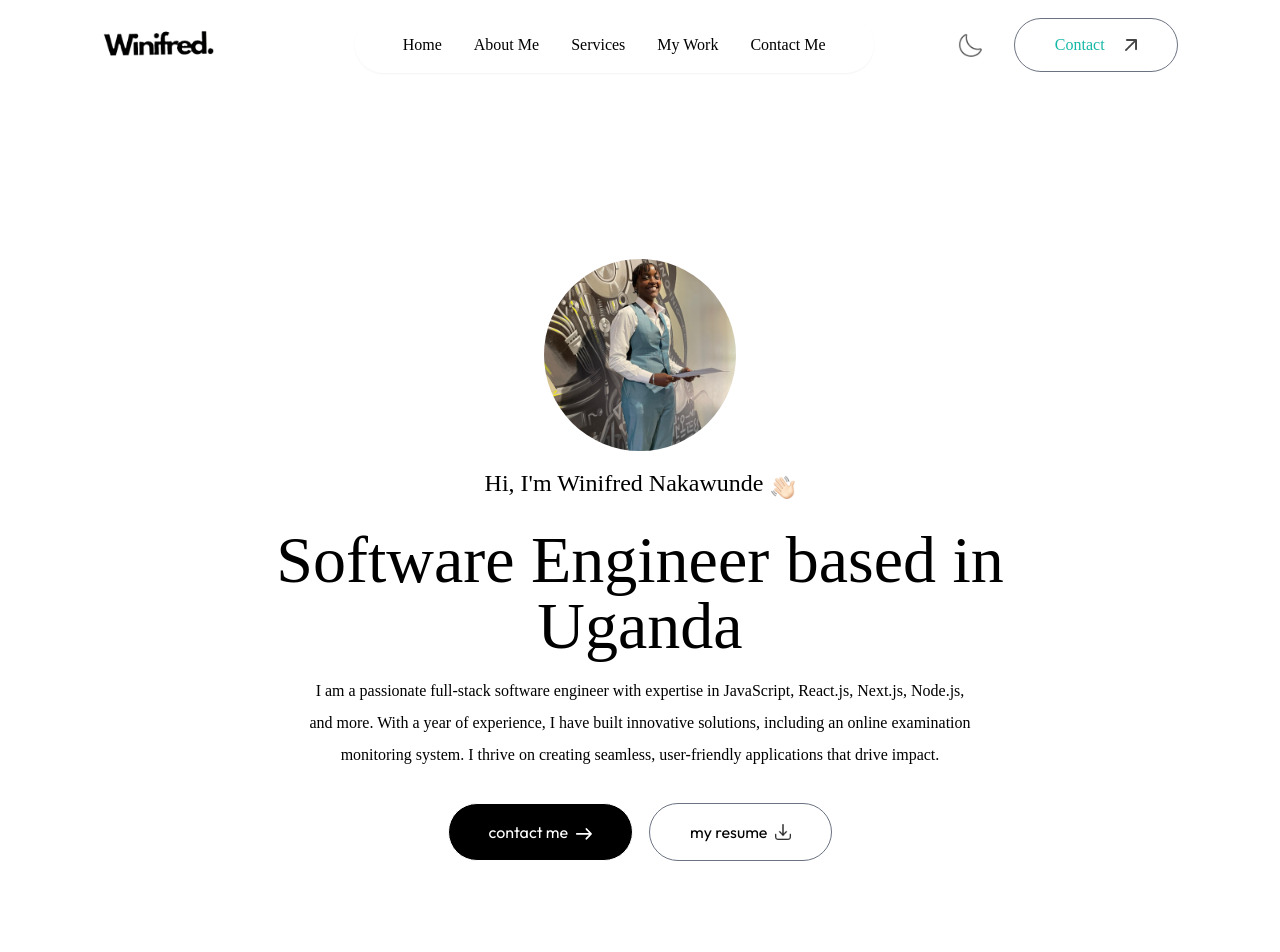
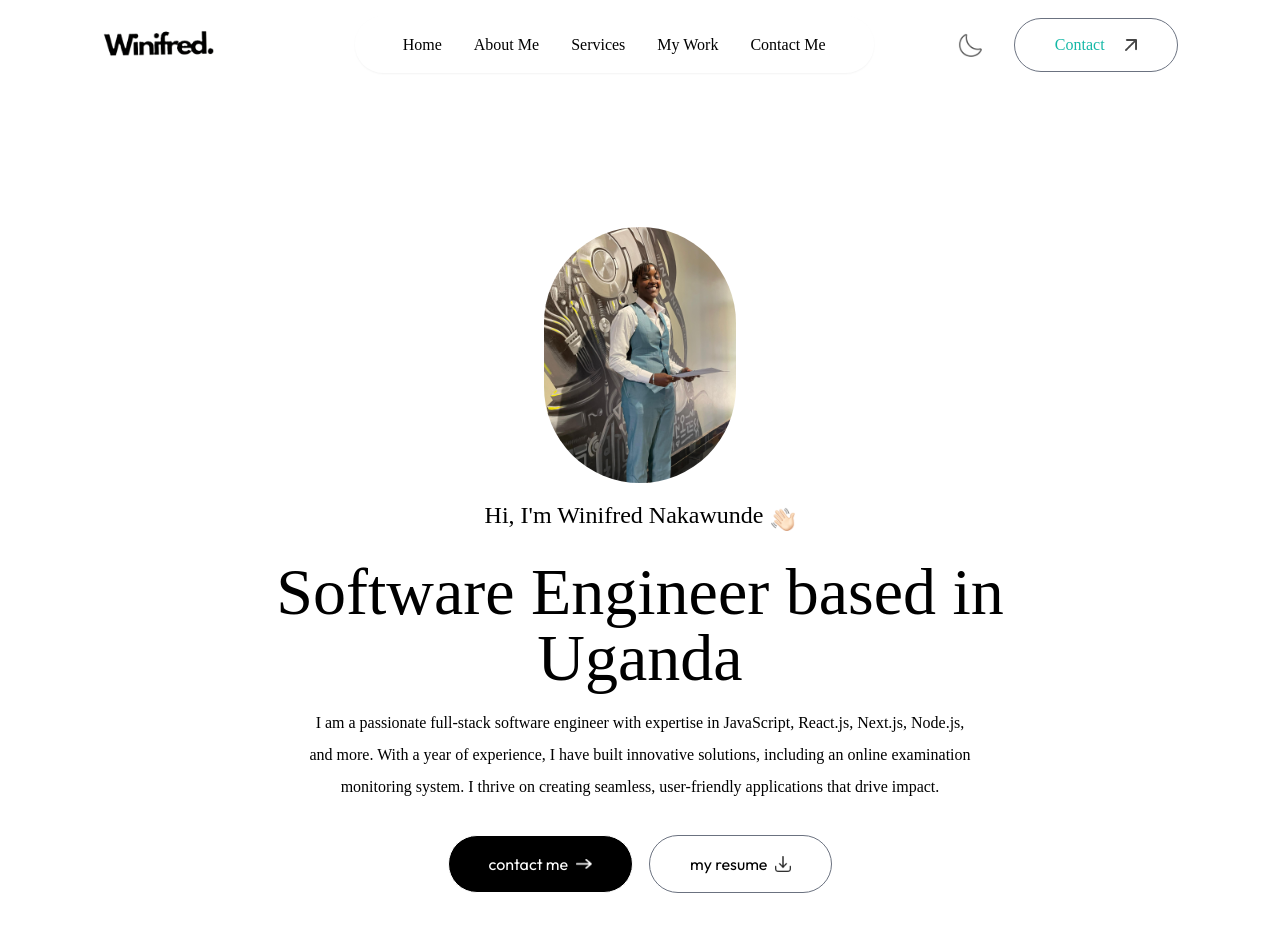
Before and after one commit to NAKAWINIFRED/my-portfolio, a Next.js app: page / in a window 1280 px wide. Shown: the top 952 px of the page. Built offline with nearby package versions, Linux system fonts and the light colour scheme; a web font is replaced by a local one.

Commit message:
react version

```diff
--- a/app/components/Contact.jsx
+++ b/app/components/Contact.jsx
@@ -89,7 +89,8 @@
 
 // export default Contact
 import React, { useState } from 'react';
-import { motion } from 'motion/react';
+import Image from 'next/image';
+import { motion } from 'framer-motion';
 
 const Contact = () => {
   const [result, setResult] = useState('');
@@ -147,7 +148,7 @@ const Contact = () => {
         transition={{ duration: 0.5, delay: 0.7 }}
         className="text-center max-w-2xl mx-auto mt-5 mb-12 font-Ovo"
       >
-        I'd love to hear from you! If you have any questions, comments or feedback, please use the form below.
+        I'd love to hear from you! If you have any questions, comments, or feedback, please use the form below.
       </motion.p>
 
       <motion.form
@@ -197,7 +198,7 @@ const Contact = () => {
           className="py-3 px-8 w-max flex items-center justify-between gap-2 bg-black/80 text-white rounded-full mx-auto hover:bg-black duration-500 dark:bg-transparent dark:border-[0.5px] dark:hover:bg-darkHover"
         >
           Submit now
-          <img src="/right-arrow-white.png" alt="" className="w-4" />
+          <Image src="/right-arrow-white.png" alt="right arrow" width={16} height={16} />
         </motion.button>
 
         <p className="mt-4">{result}</p>
--- a/app/components/Header.jsx
+++ b/app/components/Header.jsx
@@ -1,53 +1,132 @@
-import React from 'react'
-import { motion } from "motion/react"
+// import React from 'react'
+// import { motion } from "motion/react"
 
+
+// const Header = () => {
+//   return (
+//     <div className='w-11/12 max-w-3xl text-center mx-auto h-screen flex flex-col items-center justify-center gap-4  pt-80 '>
+//      <motion.div
+//      initial={{scale: 0}}
+//      whileInView={{scale: 1}}
+//      transition={{duration: 0.8, type: 'spring', stiffness: 100}}
+//      >
+//       <img src="/me.png" alt="" className='rounded-full  w-48 h-48 object-cover' />
+//     </motion.div>
+
+//     <motion.h3
+//     initial={{y: -20, opacity: 0}}
+//     whileInView={{y: 0, opacity: 1}}
+//     transition={{duration: 0.6, delay: 0.3}}
+//     className='flex items-end gap-2 text-xl md:text-2xl mb-3 font-Ovo'>
+//         Hi, I'm Winifred Nakawunde <img src="/hand-icon.png" alt="" className='w-6' /></motion.h3>
+//     <motion.h1
+//      initial={{y: -30, opacity: 0}}
+//      whileInView={{y: 0, opacity: 1}}
+//      transition={{duration: 0.8, delay: 0.5}}
+//     className='text-3lx sm:text-6xl lg:text-[66px] font-Ovo'>
+//        Software Engineer based in Uganda
+//     </motion.h1>
+//     <motion.p
+//      initial={{opacity: 0}}
+//      whileInView={{ opacity: 1}}
+//      transition={{duration: 0.6, delay: 0.7}}
+//     className='max-w-2xl mx-auto font-Ovo'>I am a passionate full-stack software engineer with expertise in JavaScript, React.js, Next.js, Node.js, and more. With a year of experience, I have built innovative solutions, including an online examination monitoring system. I thrive on creating seamless, user-friendly applications that drive impact.</motion.p>
+
+//     <div className='flex flex-col sm:flex-row items-center gap-4 mt-4'>
+//         <motion.a
+//          initial={{y: 30, opacity: 0}}
+//          whileInView={{y: 0, opacity: 1}}
+//          transition={{duration: 0.6, delay: 0.3}}
+//         href="#contact" className='px-10 py-3 border border-white rounded-full bg-black text-white flex item-center gap-2 dark:bg-transparent' >contact me <img src="/right-arrow-white.png"  alt="" className='  w-4 h-6 pt-3' /></motion.a>
+
+//         <motion.a
+//         initial={{y: 30, opacity: 0}}
+//         whileInView={{y: 0, opacity: 1}}
+//         transition={{duration: 0.6, delay: 0.3}}
+//         href="/Winifred Nakawunde _CV.docx" download
+//         className='px-10 py-3 border rounded-full border-gray-500 flex item-center gap-2 bg-white dark:text-black'>my resume <img src="/download-icon.png"  alt="" className= ' w-4 h-6 pt-2' /></motion.a>
+//     </div>
+//     </div>
+//   )
+// }
+
+// export default Header
+
+import React from 'react';
+import { motion } from 'framer-motion';
+import Image from 'next/image';
 
 const Header = () => {
   return (
-    <div className='w-11/12 max-w-3xl text-center mx-auto h-screen flex flex-col items-center justify-center gap-4  pt-80 '>
+    <div className="w-11/12 max-w-3xl text-center mx-auto h-screen flex flex-col items-center justify-center gap-4 pt-80">
       <motion.div
-     initial={{scale: 0}}
-     whileInView={{scale: 1}}
-     transition={{duration: 0.8, type: 'spring', stiffness: 100}}
+        initial={{ scale: 0 }}
+        whileInView={{ scale: 1 }}
+        transition={{ duration: 0.8, type: 'spring', stiffness: 100 }}
       >
-      <img src="/me.png" alt="" className='rounded-full  w-48 h-48 object-cover' />
+        <Image
+          src="/me.png"
+          alt="Winifred Nakawunde"
+          width={192}
+          height={192}
+          className="rounded-full object-cover"
+        />
       </motion.div>
 
       <motion.h3
-    initial={{y: -20, opacity: 0}}
-    whileInView={{y: 0, opacity: 1}}
-    transition={{duration: 0.6, delay: 0.3}}
-    className='flex items-end gap-2 text-xl md:text-2xl mb-3 font-Ovo'>
-        Hi, I'm Winifred Nakawunde <img src="/hand-icon.png" alt="" className='w-6' /></motion.h3>
+        initial={{ y: -20, opacity: 0 }}
+        whileInView={{ y: 0, opacity: 1 }}
+        transition={{ duration: 0.6, delay: 0.3 }}
+        className="flex items-end gap-2 text-xl md:text-2xl mb-3 font-Ovo"
+      >
+        Hi, I'm Winifred Nakawunde{' '}
+        <Image src="/hand-icon.png" alt="hand icon" width={24} height={24} />
+      </motion.h3>
+
       <motion.h1
-     initial={{y: -30, opacity: 0}}
-     whileInView={{y: 0, opacity: 1}}
-     transition={{duration: 0.8, delay: 0.5}}
-    className='text-3lx sm:text-6xl lg:text-[66px] font-Ovo'>
+        initial={{ y: -30, opacity: 0 }}
+        whileInView={{ y: 0, opacity: 1 }}
+        transition={{ duration: 0.8, delay: 0.5 }}
+        className="text-3xl sm:text-6xl lg:text-[66px] font-Ovo"
+      >
         Software Engineer based in Uganda
       </motion.h1>
+
       <motion.p
-     initial={{opacity: 0}}
-     whileInView={{ opacity: 1}}
-     transition={{duration: 0.6, delay: 0.7}}
-    className='max-w-2xl mx-auto font-Ovo'>I am a passionate full-stack software engineer with expertise in JavaScript, React.js, Next.js, Node.js, and more. With a year of experience, I have built innovative solutions, including an online examination monitoring system. I thrive on creating seamless, user-friendly applications that drive impact.</motion.p>
+        initial={{ opacity: 0 }}
+        whileInView={{ opacity: 1 }}
+        transition={{ duration: 0.6, delay: 0.7 }}
+        className="max-w-2xl mx-auto font-Ovo"
+      >
+        I am a passionate full-stack software engineer with expertise in JavaScript, React.js, Next.js, Node.js, and more. With a year of experience, I have built innovative solutions, including an online examination monitoring system. I thrive on creating seamless, user-friendly applications that drive impact.
+      </motion.p>
 
-    <div className='flex flex-col sm:flex-row items-center gap-4 mt-4'>
+      <div className="flex flex-col sm:flex-row items-center gap-4 mt-4">
         <motion.a
-         initial={{y: 30, opacity: 0}}
-         whileInView={{y: 0, opacity: 1}}
-         transition={{duration: 0.6, delay: 0.3}}
-        href="#contact" className='px-10 py-3 border border-white rounded-full bg-black text-white flex item-center gap-2 dark:bg-transparent' >contact me <img src="/right-arrow-white.png"  alt="" className='  w-4 h-6 pt-3' /></motion.a>
+          initial={{ y: 30, opacity: 0 }}
+          whileInView={{ y: 0, opacity: 1 }}
+          transition={{ duration: 0.6, delay: 0.3 }}
+          href="#contact"
+          className="px-10 py-3 border border-white rounded-full bg-black text-white flex items-center gap-2 dark:bg-transparent"
+        >
+          contact me
+          <Image src="/right-arrow-white.png" alt="right arrow" width={16} height={24} />
+        </motion.a>
 
         <motion.a
-        initial={{y: 30, opacity: 0}}
-        whileInView={{y: 0, opacity: 1}}
-        transition={{duration: 0.6, delay: 0.3}}
-        href="/Winifred Nakawunde _CV.docx" download
-        className='px-10 py-3 border rounded-full border-gray-500 flex item-center gap-2 bg-white dark:text-black'>my resume <img src="/download-icon.png"  alt="" className= ' w-4 h-6 pt-2' /></motion.a>
+          initial={{ y: 30, opacity: 0 }}
+          whileInView={{ y: 0, opacity: 1 }}
+          transition={{ duration: 0.6, delay: 0.3 }}
+          href="/Winifred Nakawunde _CV.docx"
+          download
+          className="px-10 py-3 border rounded-full border-gray-500 flex items-center gap-2 bg-white dark:text-black"
+        >
+          my resume
+          <Image src="/download-icon.png" alt="download icon" width={16} height={24} />
+        </motion.a>
       </div>
     </div>
-  )
-}
+  );
+};
 
-export default Header
+export default Header;
```
Also changed, not shown: app/components/Services.jsx (+108 -40 lines), app/components/Work.jsx (+123 -45 lines). Lines whose indentation alone changed are shown as unchanged.
